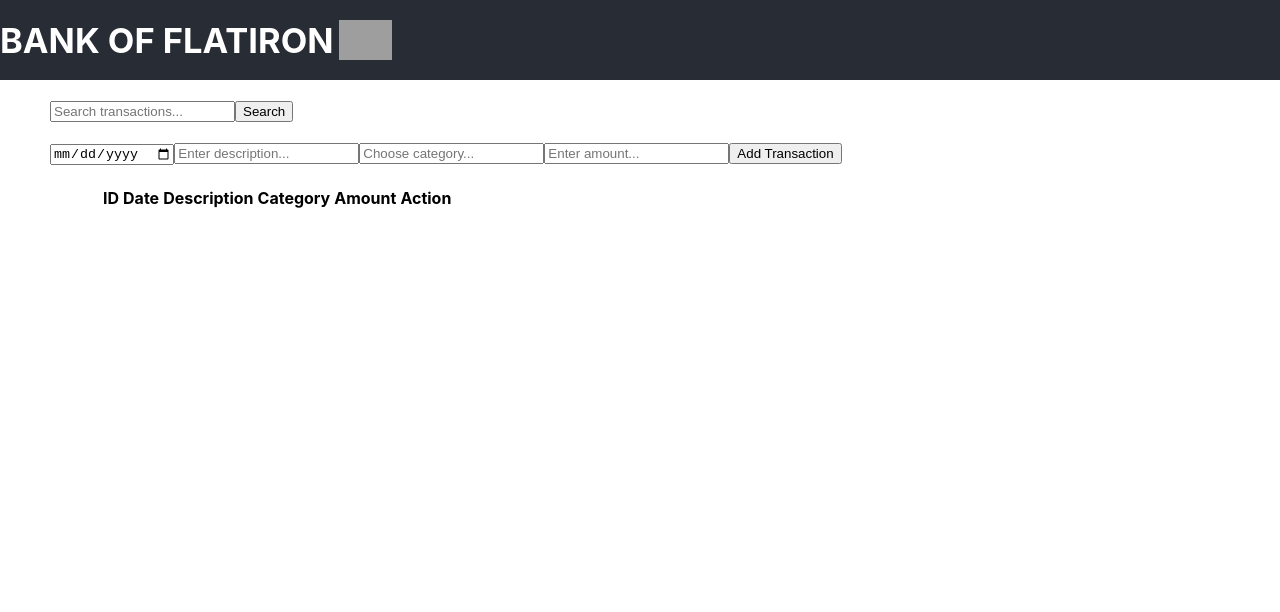
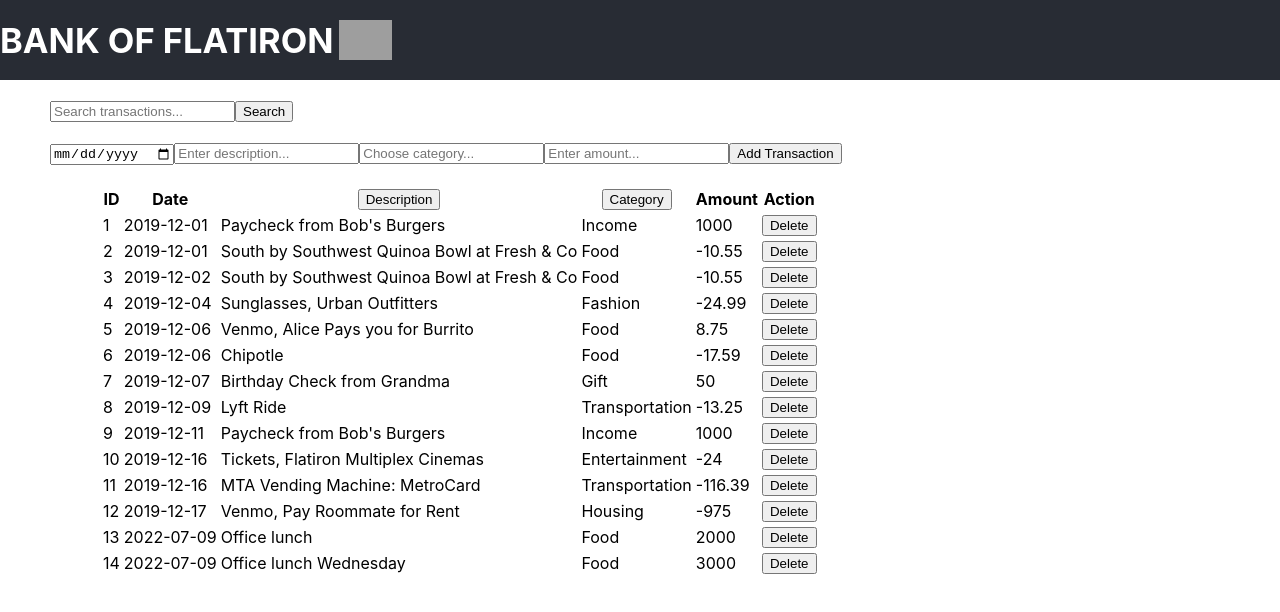
Before and after one commit to kiiru7951/phase-2-Bank-of-Flatiron-wk1-code-challenge, a React (Create React App) app: page / in a window 1280 px wide. Shown: the top 612 px of the page. Built offline with nearby package versions, Linux system fonts and the light colour scheme; grey boxes are pictures that could not be loaded.

Commit message:
Fixed transactions not showing

```diff
--- a/public/index.html
+++ b/public/index.html
@@ -10,11 +10,7 @@
       content="Web site created using create-react-app"
     />
     <link rel="apple-touch-icon" href="%PUBLIC_URL%/favicon.ico" />
-    <!--
-      manifest.json provides metadata used when your web app is installed on a
-      user's mobile device or desktop. See https://developers.google.com/web/fundamentals/web-app-manifest/
-    -->
-    <link rel="manifest" href="%PUBLIC_URL%/manifest.json" />
+
     <!--
       Notice the use of %PUBLIC_URL% in the tags above.
       It will be replaced with the URL of the `public` folder during the build.
--- a/src/components/TransactionBody.js
+++ b/src/components/TransactionBody.js
@@ -1,4 +1,4 @@
-import React, { useState } from 'react';
+import React, { useState, useEffect } from 'react';
 import "../TransactionBody.css";
 import TransactionTable from "./TransactionTable";
 
@@ -6,6 +6,10 @@ function Filter({ transactions }) {
 
   const [searchTerm, setTerm] = useState('');
   const [filteredTransactions, setTransactions] = useState(transactions);
+
+  useEffect(() => {
+    setTransactions(transactions);
+  }, [transactions]);
 
   const handleSearch = (event) => {
     const term = event.target.value;
--- a/src/components/TransactionTable.js
+++ b/src/components/TransactionTable.js
@@ -1,41 +1,53 @@
-import React, { useState } from 'react';
+import React, { useState, useEffect } from 'react';
 
 function TransactionTable({ filteredTransactions }) {
-  const [transactions, setTransactions] = useState(filteredTransactions);
+  const [transactions, setTransactions] = useState(filteredTransactions); // Original array
+
+
+  useEffect(() => {
+    setTransactions(filteredTransactions);
+  }, [filteredTransactions]);
+
+  // Handles form submission
   const [formData, setFormData] = useState({
-
+    date: '',
+    description: '',
+    category: '',
+    amount: ''
   });
 
-  // For submit form
+  const handleChange = (event) => {
+    const { name, value } = event.target;
+    setFormData({ ...formData, [name]: value });
+  };
+
   const handleSubmit = (event) => {
     event.preventDefault();
     const newTransaction = {
-      id: transactions.length + 1,
+      id: transactions.length + 1, // Length of array + 1
       date: formData.date,
       description: formData.description,
       category: formData.category,
       amount: formData.amount
     };
     setTransactions([...transactions, newTransaction]);
-    setFormData({rowElements}); // Initial values are the iterated row element
-  };
-
-  // For handling form inputs
-  const handleChange = (event) => {
-    const { name, value } = event.target;
     setFormData({
-      ...formData,
-      [name]: value
+      date: '',
+      description: '',
+      category: '',
+      amount: ''
     });
   };
 
-  // For deleting a transaction
+
+  // Handles transaction deletion
   const handleDelete = (id) => {
-    const remTransactions = transactions.filter(transaction => transaction.id !== id);
-    setTransactions(remTransactions);
+    const deleteTransaction = transactions.filter(transaction => transaction.id !== id);
+    setTransactions(deleteTransaction);
   };
 
-  // For Table
+  //
+
   const rowElements = transactions.map((transaction) => (
     <tr key={transaction.id}>
       <td>{transaction.id}</td>
@@ -54,7 +66,7 @@ function TransactionTable({ filteredTransactions }) {
         <input type="text" name="description" value={formData.description} onChange={handleChange} placeholder="Enter description..." />
         <input type="text" name="category" value={formData.category} onChange={handleChange} placeholder="Choose category..." />
         <input type="number" name="amount" value={formData.amount} onChange={handleChange} placeholder="Enter amount..." />
-        <button>Add Transaction</button>
+        <button type="submit">Add Transaction</button>
       </form>
 
       <table className='table'>
@@ -62,8 +74,16 @@ function TransactionTable({ filteredTransactions }) {
           <tr>
             <th>ID</th>
             <th>Date</th>
-            <th>Description</th>
-            <th>Category</th>
+            <th>
+              <button type="button">
+              Description
+              </button>
+            </th>
+            <th>
+              <button type="button">
+              Category
+              </button>
+            </th>
             <th>Amount</th>
             <th>Action</th>
           </tr>
@@ -77,3 +97,5 @@ function TransactionTable({ filteredTransactions }) {
 }
 
 export default TransactionTable;
+
+/*onClick={() => setSortedField('description')}*/
```
Also changed, not shown: package.json (+1 -7 lines), public/manifest.json (deleted), 1 other file (tests, documents, lock files or other folders).
